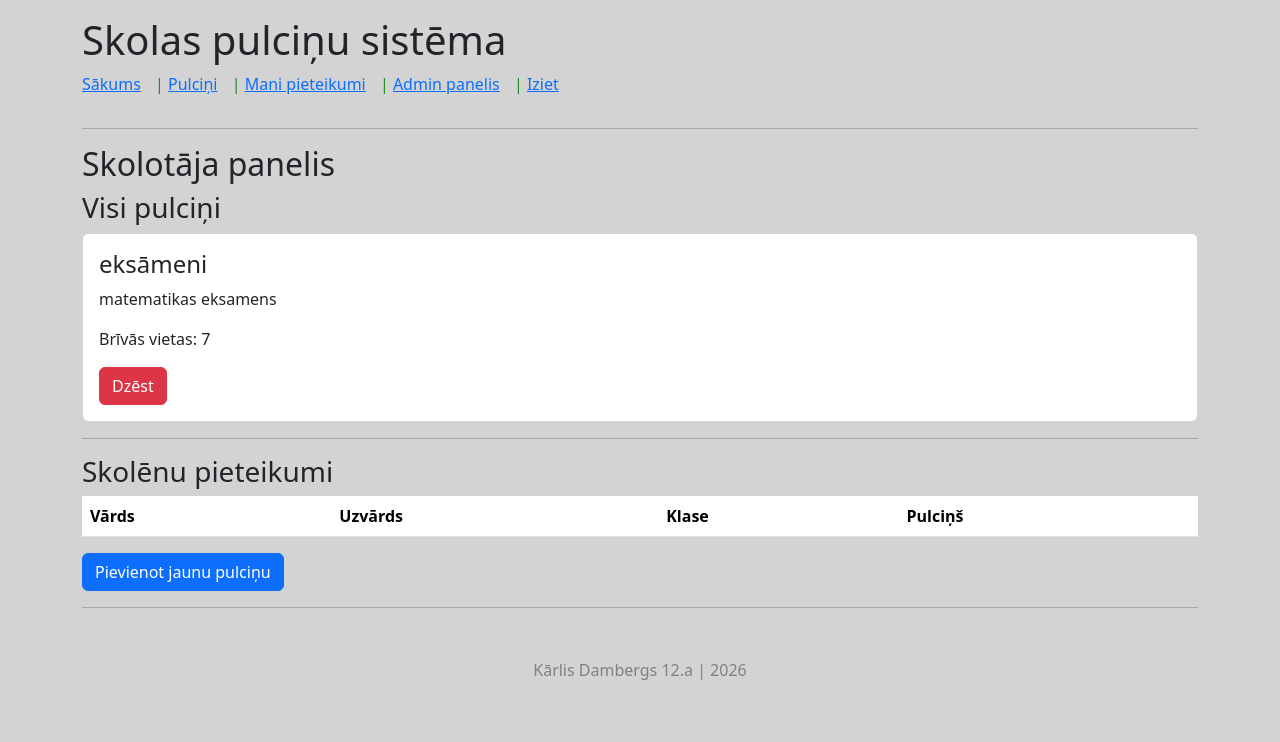
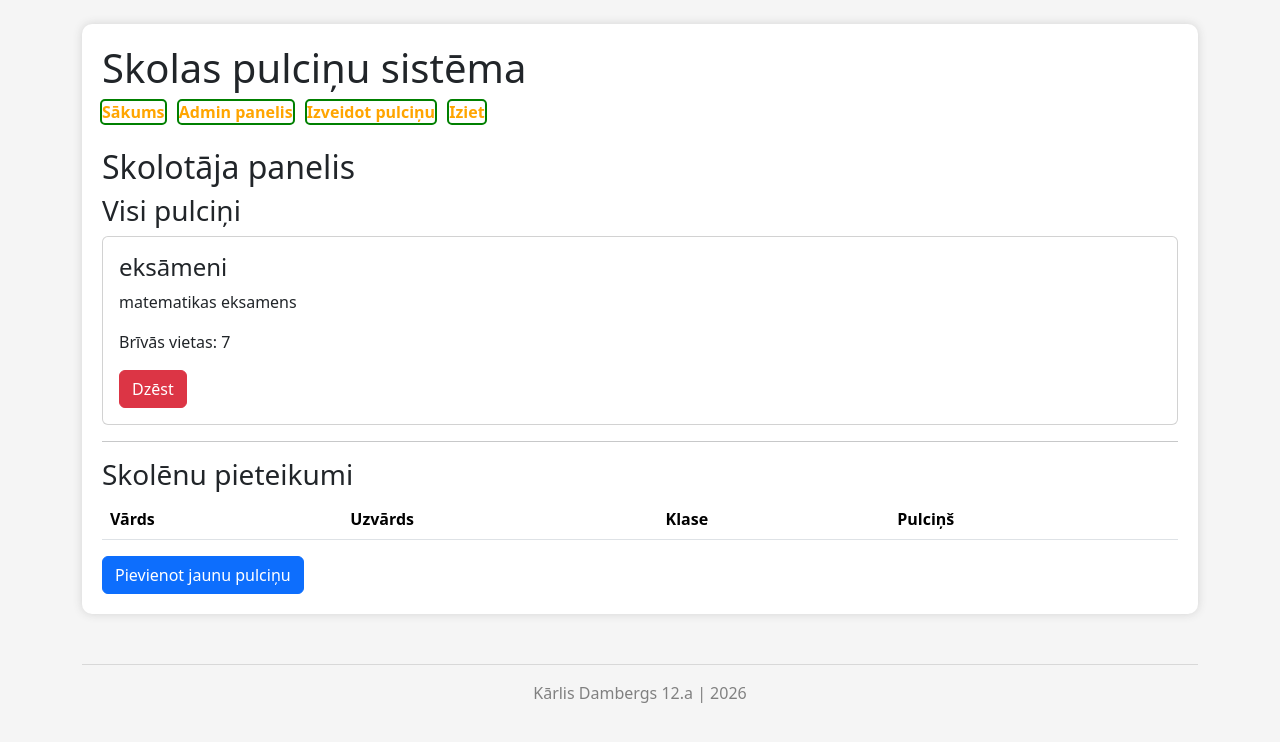
Before and after one commit to karlitisTV3/skolas-pulcinu-sistema, a Flask app: page /admin in a window 1280 px wide. Shown: the top 742 px of the page. Run offline with Flask 3, Linux system fonts and the light colour scheme; a user stored in the database is signed in; data comes from the database, SQL or seed files in the repository; both versions use the stored data as it was after the commit; lists and menus that the app fills with data are empty.

Commit message:
admin_delete ; bootstrap / izskats/ flash message

```diff
--- a/app.py
+++ b/app.py
@@ -1,4 +1,4 @@
-from flask import Flask, render_template, request, redirect, url_for , session
+from flask import Flask, render_template, request, redirect, url_for , session, flash
 import random
 import sqlite3
 from werkzeug.security import generate_password_hash , check_password_hash
@@ -43,7 +43,8 @@ def login():
                 return redirect('/izvelne')
 
             else:
-                return "Nepareizi dati"
+                flash('Nepareizi dati!')
+                return redirect('login')
 
     return render_template('login.html')
 
@@ -206,6 +207,21 @@ def admin_izveidot():
     return render_template('admin_izveidot.html')
 
 
+@app.route('/admin_delete', methods=['POST'])
+def admin_delete():
+
+    pulcins_id = request.form.get('id')
+    conn = sqlite3.connect("datubaze.db")
+    cur = conn.cursor()
+
+    cur.execute("DELETE FROM pieteikumi WHERE pulcins_id = ?", (pulcins_id,))
+    cur.execute("DELETE FROM pulcini WHERE id = ?", (pulcins_id,))
+    conn.commit()
+    conn.close()
+
+    return redirect('/admin')
+
+
 @app.route("/logout")
 def logout():
     session.clear()
--- a/templates/layout.html
+++ b/templates/layout.html
@@ -1,60 +1,87 @@
 <!DOCTYPE html>
 <html>
+
 <head>
     <meta charset="utf-8">
     <meta name="viewport" content="width=device-width, initial-scale=1">
 
-    <title>Skolas pulciņi</title>
+    <title>Skolas pulciņu sistēma</title>
 
     <link href="https://cdn.jsdelivr.net/npm/bootstrap@5.3.3/dist/css/bootstrap.min.css" rel="stylesheet">
 
     <style>
-        body { background-color: lightgrey; }
-        nav a { margin-right: 10px; }
-        footer { margin-top: 50px; color: grey; text-align: center; }
+        body{
+            background-color: #f5f5f5;
+        }
+        nav a{
+            margin-right: 10px;
+            text-decoration: none;
+            color: orange;
+            outline: 2px solid green;
+            border-radius: 3px;
+            font-weight: bold;
+        }
+        footer{
+            margin-top: 50px;
+            color: grey;
+            text-align: center;
+        }
+        .box{
+            background-color: white;
+            padding: 20px;
+            border-radius: 10px;
+            box-shadow: 0px 0px 10px lightgrey;
+        }
     </style>
 </head>
 
 <body>
+    <div class="container mt-4">
+    <div class="box">
+    <header class="mb-4">
 
-<div class="container">
-    <header class="py-3">
     <h1>Skolas pulciņu sistēma</h1>
-
-        <nav style="color: forestgreen;">
-            <a href="/">Sākums</a> |
-
+    <nav>
+        <a href="/">Sākums</a>
         {% if session.get('id') %}
-            <a href="/izvelne">Pulciņi</a> |
-            <a href="/pieteikumi">Mani pieteikumi</a> |
-
-            {% if session.get('role') == 'admin' %}
-            <a href="/admin">Admin panelis</a> |
+        {% if session.get('loma') == 'admin' %}
+        <a href="/admin">Admin panelis</a>
+        <a href="/admin_izveidot">Izveidot pulciņu</a>
+        {% else %}
+        <a href="/izvelne">Pulciņi</a>
+        <a href="/pieteikumi">Mani pieteikumi</a>
         {% endif %}
-
         <a href="/logout">Iziet</a>
         {% else %}
-            <a href="/login">Pieslēgties</a> |
+        <a href="/login">Pieslēgties</a>
         <a href="/register">Reģistrēties</a>
         {% endif %}
     </nav>
     </header>
 
-    <hr>
-    {% if error is defined and error %}
-        <p style="color:red;">{{ error }}</p>
+    {% with messages = get_flashed_messages() %}
+    {% if messages %}
+    {% for zina in messages %}
+
+    <div class="alert alert-warning">
+        {{zina}}
+    </div>
+
+    {% endfor %}
     {% endif %}
-
+    {% endwith %}
     {% block content %}
     {% endblock %}
-    <hr>
+
+    </div>
 
     <footer>
+    <hr>
     Kārlis Dambergs 12.a | 2026
     </footer>
 
-    <script src="https://cdn.jsdelivr.net/npm/bootstrap@5.3.3/dist/js/bootstrap.bundle.min.js"></script>
     </div>
 
+    <script src="https://cdn.jsdelivr.net/npm/bootstrap@5.3.3/dist/js/bootstrap.bundle.min.js"></script>
 </body>
 </html>
```
Also changed, not shown: datubaze.db. Lines whose indentation alone changed are shown as unchanged.
